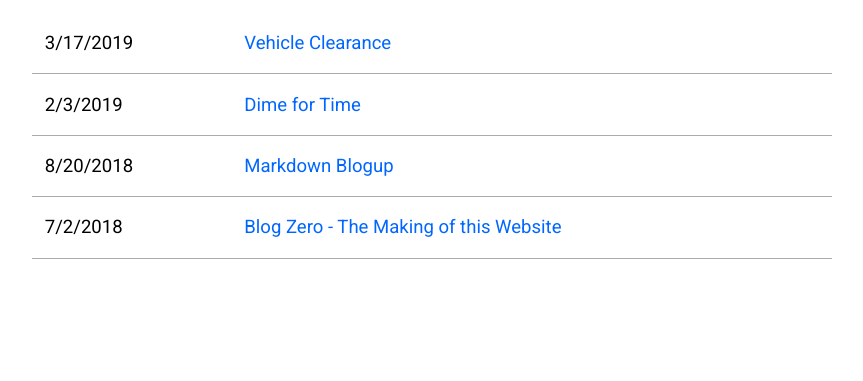
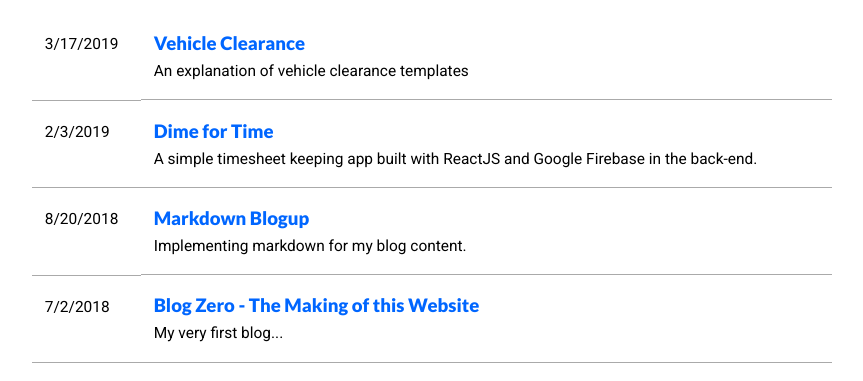
Before and after one commit to VivekRajagopal/vivek-rajagopal, a Gatsby site: page /blog in a window 1280 px wide. Shown: the part 169-550 px from the top of the page, without its empty margins (208-1071 px from the left). Built offline with nearby package versions, Linux system fonts and the light colour scheme; Gatsby itself is replaced by a stand-in of ours; some packages are replaced by stand-ins of ours.

Commit message:
Render blog post description

```diff
--- a/src/pages/blog/blog-zero.mdx
+++ b/src/pages/blog/blog-zero.mdx
@@ -2,6 +2,7 @@
 title: Blog Zero - The Making of this Website
 path: /blog/blog-zero
 date: 2018-07-02
+description: My very first blog...
 ---
 
 import { Page } from "../../components/Page.tsx";
--- a/src/pages/blog/dime-for-time.mdx
+++ b/src/pages/blog/dime-for-time.mdx
@@ -2,6 +2,7 @@
 title: Dime for Time
 path: /blog/dime-for-time
 date: 2019-02-03
+description: A simple timesheet keeping app built with ReactJS and Google Firebase in the back-end.
 ---
 
 import { Page } from "../../components/Page.tsx";
--- a/src/pages/blog/index.tsx
+++ b/src/pages/blog/index.tsx
@@ -6,6 +6,7 @@ type Blog = {
   date: string;
   path: string;
   title: string;
+  description: string;
 };
 
 type PageQueryResult = {
@@ -16,9 +17,23 @@ type PageQueryResult = {
 
 const BlogEntry = (blog: Blog) => (
   <tr>
-    <td>{new Date(blog.date).toLocaleDateString()}</td>
-    <td>
-      <Link to={blog.path}>{blog.title}</Link>
+    <td
+      style={{
+        verticalAlign: "top"
+      }}
+    >
+      <small>{new Date(blog.date).toLocaleDateString()}</small>
+    </td>
+    <td
+      style={{
+        display: "flex",
+        flexDirection: "column"
+      }}
+    >
+      <Link to={blog.path}>
+        <h4 style={{ marginTop: 0, marginBottom: "0.5rem" }}>{blog.title}</h4>
+      </Link>
+      <small>{blog.description}</small>
     </td>
   </tr>
 );
@@ -34,6 +49,7 @@ const pageQuery = graphql`
           title
           path
           date
+          description
         }
       }
     }
--- a/src/pages/blog/markdown-blogup.mdx
+++ b/src/pages/blog/markdown-blogup.mdx
@@ -2,6 +2,7 @@
 title: Markdown Blogup
 path: /blog/markdown-blogup
 date: 2018-08-20
+description: Implementing markdown for my blog content.
 ---
 
 import { Page } from "../../components/Page.tsx";
--- a/src/pages/blog/vehicle-clearance.mdx
+++ b/src/pages/blog/vehicle-clearance.mdx
@@ -2,6 +2,7 @@
 title: Vehicle Clearance
 path: /blog/vehicle-clearance
 date: 2019-03-17
+description: An explanation of vehicle clearance templates
 ---
 
 import { Page } from "../../components/Page.tsx";
```
